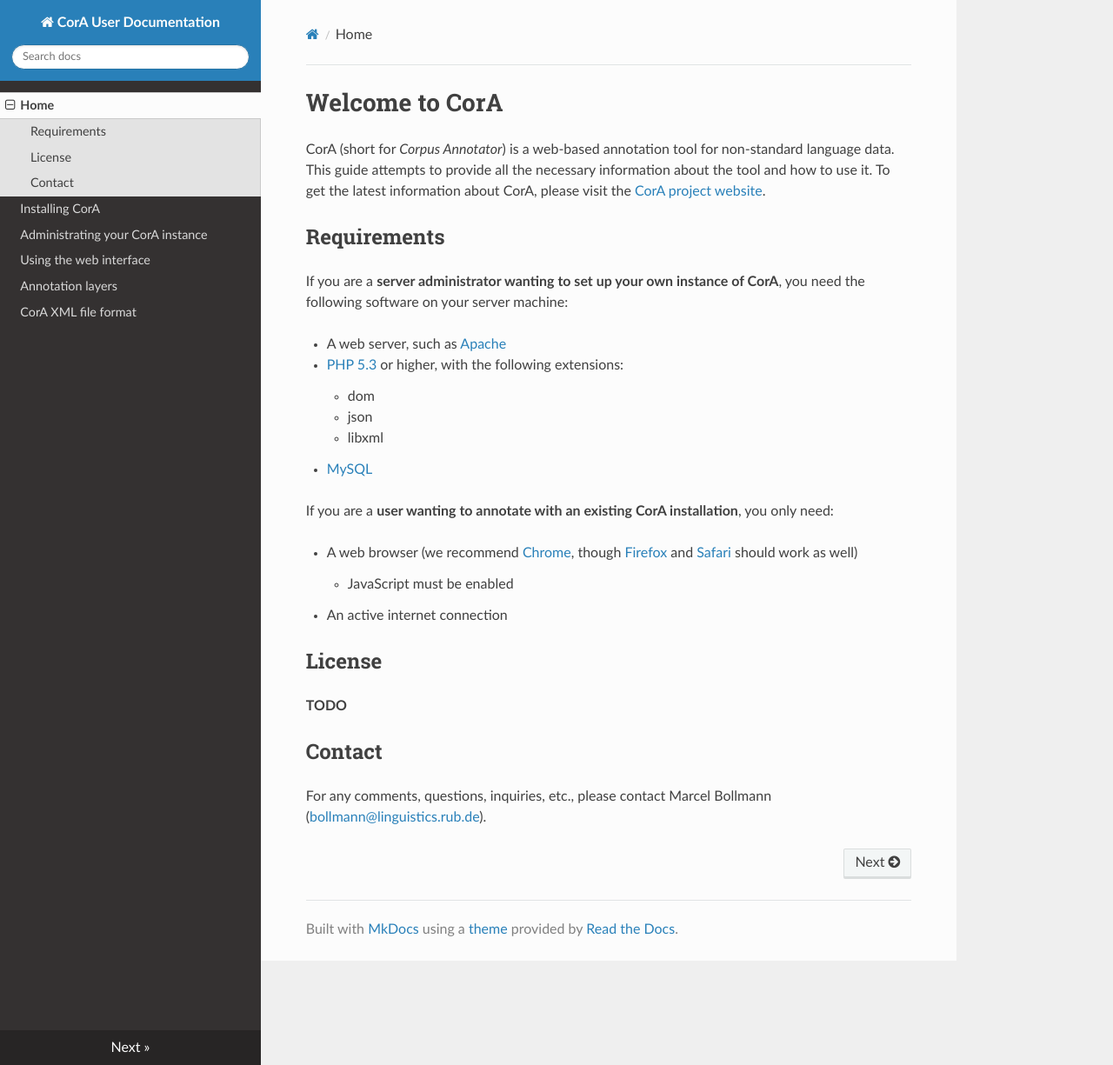
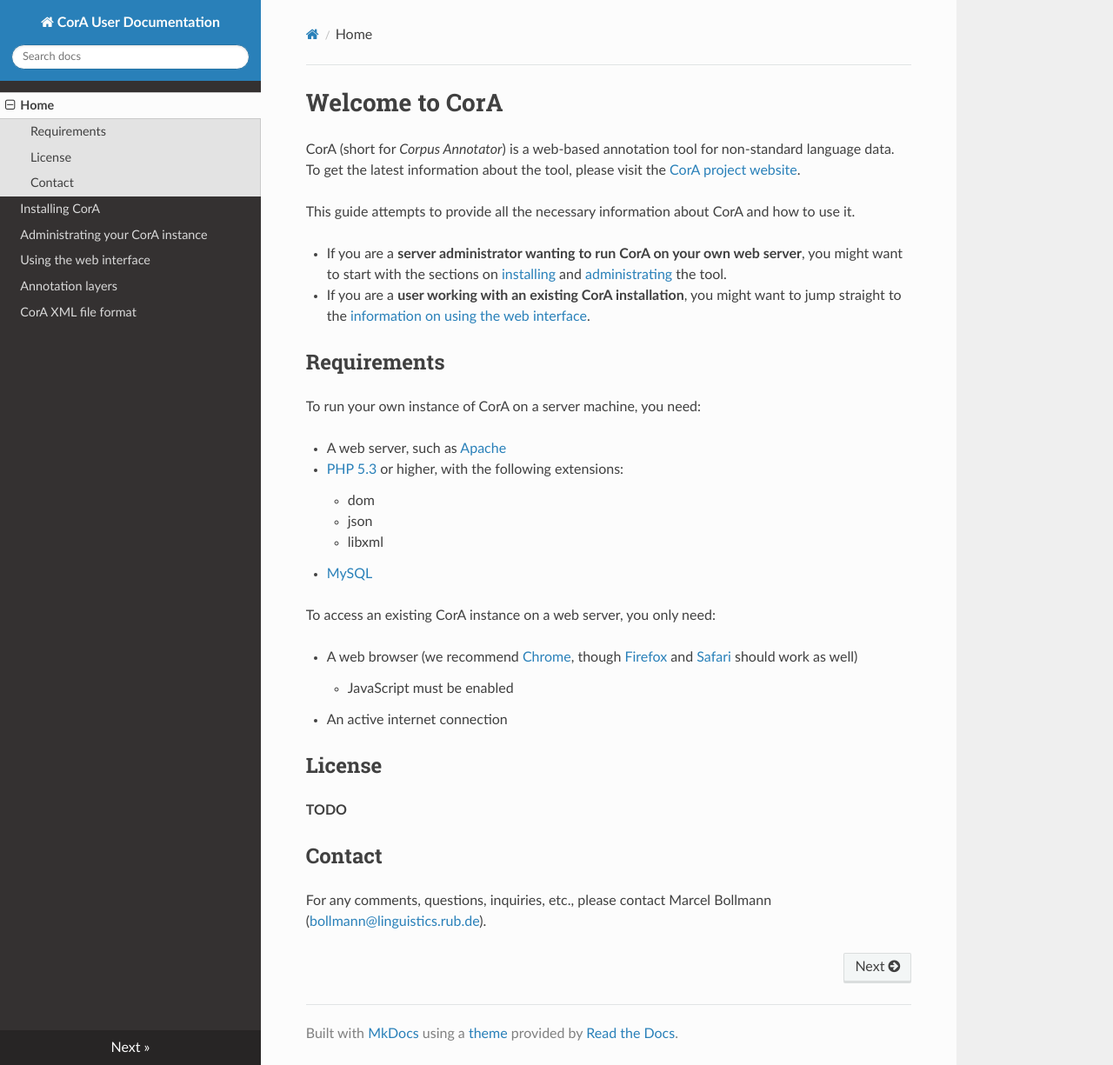
Before and after one commit to comphist/cora, an MkDocs documentation site: the page built from doc/mkdocs/docs/index.md, in a window 1280 px wide and 1225 px high. Shown: the whole window at 87% size. Built offline with MkDocs 1.6.1, drawn with Linux system fonts in a browser that asks for light colours; nearby versions of some CDN libraries; old or Windows-style settings are respelled for this version of MkDocs.

Commit message:
Docs: minor changes to index file

```diff
--- a/doc/mkdocs/docs/index.md
+++ b/doc/mkdocs/docs/index.md
@@ -1,15 +1,24 @@
 # Welcome to CorA
 
 CorA (short for *Corpus Annotator*) is a web-based annotation tool for
-non-standard language data.  This guide attempts to provide all the necessary
-information about the tool and how to use it.  To get the latest information
-about CorA, please visit the
+non-standard language data.  To get the latest information about the tool,
+please visit the
 [CorA project website](http://www.linguistics.rub.de/comphist/resources/cora/).
+
+This guide attempts to provide all the necessary information about CorA and how
+to use it.
+
++ If you are a **server administrator wanting to run CorA on your own web
+server**, you might want to start with the sections on [installing](setup.md)
+and [administrating](admin.md) the tool.
+
++ If you are a **user working with an existing CorA installation**, you might
+  want to jump straight to the
+  [information on using the web interface](using.md).
 
 ## Requirements
 
-If you are a **server administrator wanting to set up your own instance of
-CorA**, you need the following software on your server machine:
+To run your own instance of CorA on a server machine, you need:
 
 * A web server, such as [Apache](http://httpd.apache.org/)
 * [PHP 5.3](http://www.php.net/) or higher, with the following extensions:
@@ -18,8 +27,7 @@ CorA**, you need the following software on your server machine:
     * libxml
 * [MySQL](http://www.mysql.com/)
 
-If you are a **user wanting to annotate with an existing CorA installation**,
-you only need:
+To access an existing CorA instance on a web server, you only need:
 
 * A web browser (we recommend [Chrome](http://www.google.com/chrome/), though
   [Firefox](http://www.mozilla.org/firefox/) and
```
